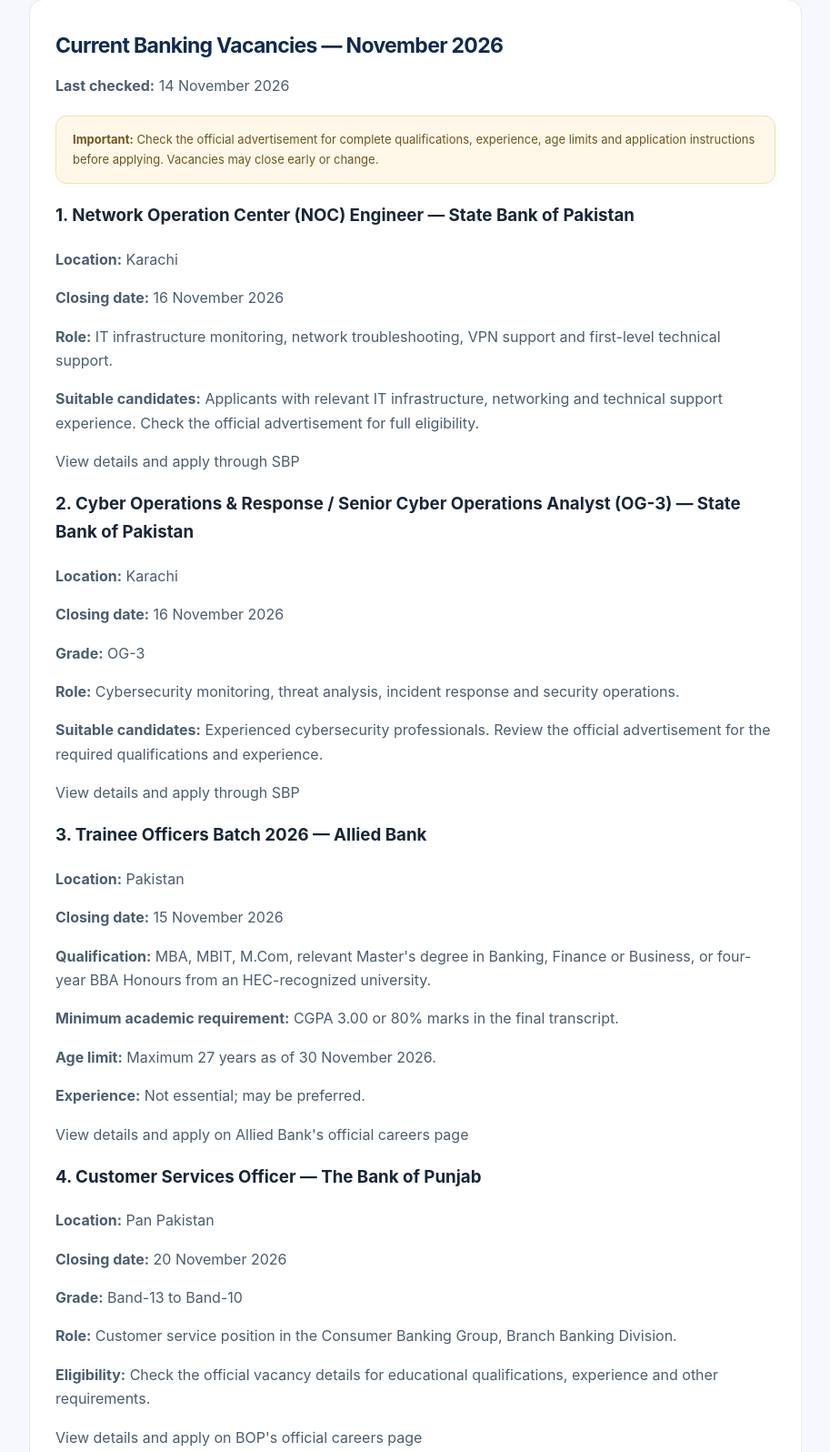
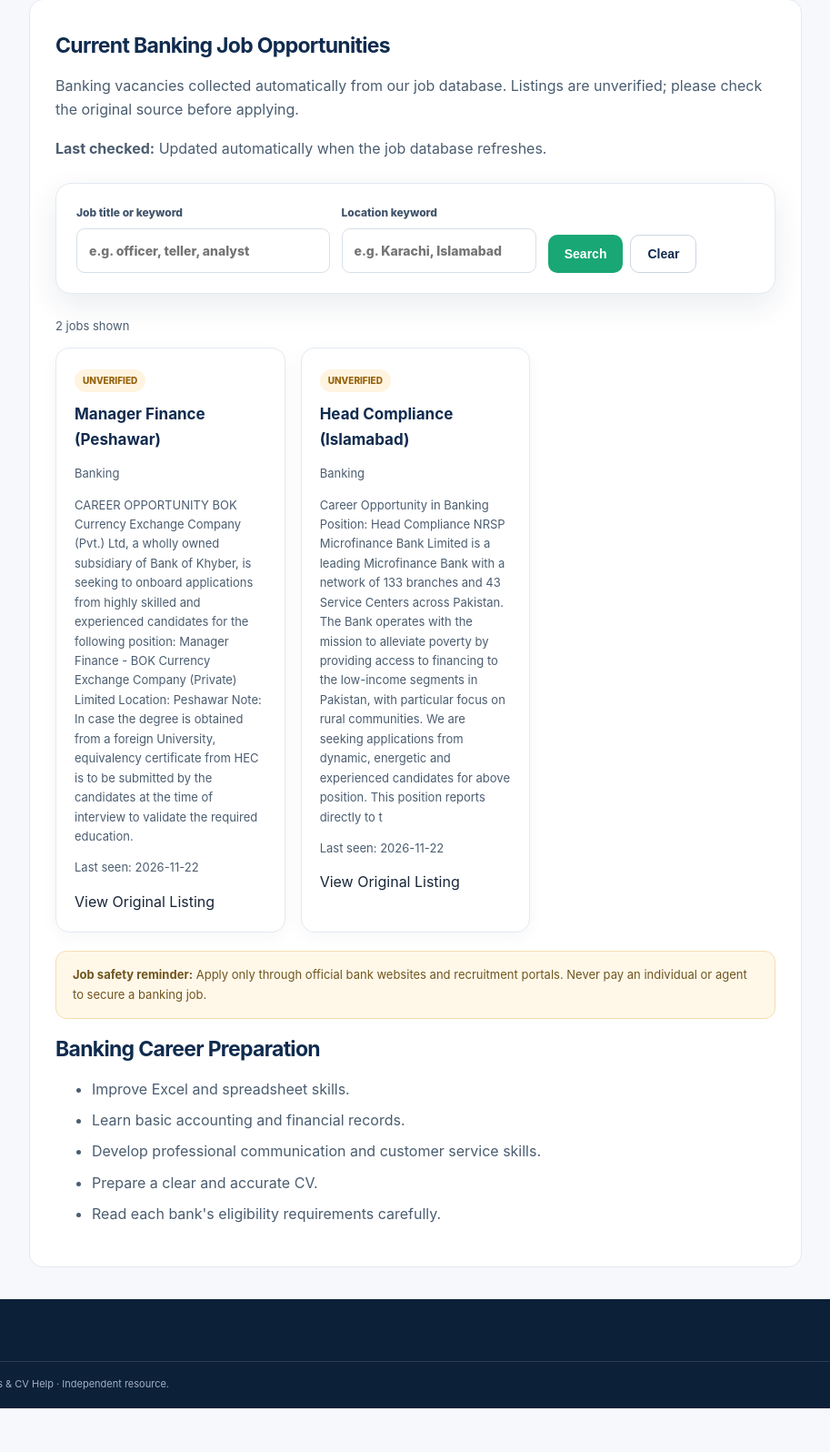
Before and after one commit to hamidkhuharo47-source/Pakistan-jobs-CV-help, a plain HTML site: page pages/banking-jobs.html in a window 1280 px wide. Shown: the part 332-1928 px from the top of the page at 91% size, without its empty margins (183-1096 px from the left). After the commit the page ends 1880 px from the top, so only its background shows below. Drawn offline with Linux system fonts and the light colour scheme.

Commit message:
Replace manual banking vacancies with automated listings

```diff
--- a/pages/banking-jobs.html
+++ b/pages/banking-jobs.html
@@ -39,57 +39,35 @@
 
 <main class="wrap" style="padding:35px 0">
 <article class="content">
+<h2>Current Banking Job Opportunities</h2>
 
-<h2>Current Banking Vacancies — November 2026</h2>
-<p><b>Last checked:</b> 14 November 2026</p>
+<p>Banking vacancies collected automatically from our job database. Listings are unverified; please check the original source before applying.</p>
 
-<div class="notice">
-<b>Important:</b> Check the official advertisement for complete qualifications, experience, age limits and application instructions before applying. Vacancies may close early or change.
-</div>
+<p><b>Last checked:</b> Updated automatically when the job database refreshes.</p>
 
-<h3>1. Network Operation Center (NOC) Engineer — State Bank of Pakistan</h3>
-<p><b>Location:</b> Karachi</p>
-<p><b>Closing date:</b> 16 November 2026</p>
-<p><b>Role:</b> IT infrastructure monitoring, network troubleshooting, VPN support and first-level technical support.</p>
-<p><b>Suitable candidates:</b> Applicants with relevant IT infrastructure, networking and technical support experience. Check the official advertisement for full eligibility.</p>
-<p><a href="https://www.sbp.org.pk/careers/information-technology-operations-department-on-contract-nov-2026" target="_blank" rel="noopener">View details and apply through SBP</a></p>
+<form class="search-panel" id="job-filter-form">
+  <div class="search-grid">
+    <label>Job title or keyword
+      <input id="filter-title" type="search" placeholder="e.g. officer, teller, analyst">
+    </label>
 
-<h3>2. Cyber Operations & Response / Senior Cyber Operations Analyst (OG-3) — State Bank of Pakistan</h3>
-<p><b>Location:</b> Karachi</p>
-<p><b>Closing date:</b> 16 November 2026</p>
-<p><b>Grade:</b> OG-3</p>
-<p><b>Role:</b> Cybersecurity monitoring, threat analysis, incident response and security operations.</p>
-<p><b>Suitable candidates:</b> Experienced cybersecurity professionals. Review the official advertisement for the required qualifications and experience.</p>
-<p><a href="https://www.sbp.org.pk/careers/cyber-security-department-2026" target="_blank" rel="noopener">View details and apply through SBP</a></p>
+    <label>Location keyword
+      <input id="filter-location" type="search" placeholder="e.g. Karachi, Islamabad">
+    </label>
 
-<h3>3. Trainee Officers Batch 2026 — Allied Bank</h3>
-<p><b>Location:</b> Pakistan</p>
-<p><b>Closing date:</b> 15 November 2026</p>
-<p><b>Qualification:</b> MBA, MBIT, M.Com, relevant Master's degree in Banking, Finance or Business, or four-year BBA Honours from an HEC-recognized university.</p>
-<p><b>Minimum academic requirement:</b> CGPA 3.00 or 80% marks in the final transcript.</p>
-<p><b>Age limit:</b> Maximum 27 years as of 30 November 2026.</p>
-<p><b>Experience:</b> Not essential; may be preferred.</p>
-<p><a href="https://www.abl.com/careers" target="_blank" rel="noopener">View details and apply on Allied Bank's official careers page</a></p>
+    <input id="filter-category" type="hidden" value="Banking">
 
-<h3>4. Customer Services Officer — The Bank of Punjab</h3>
-<p><b>Location:</b> Pan Pakistan</p>
-<p><b>Closing date:</b> 20 November 2026</p>
-<p><b>Grade:</b> Band-13 to Band-10</p>
-<p><b>Role:</b> Customer service position in the Consumer Banking Group, Branch Banking Division.</p>
-<p><b>Eligibility:</b> Check the official vacancy details for educational qualifications, experience and other requirements.</p>
-<p><a href="https://www.bop.com.pk/Available-Jobs" target="_blank" rel="noopener">View details and apply on BOP's official careers page</a></p>
+    <div class="search-actions">
+      <button class="btn btn-primary" type="submit">Search</button>
+      <button class="btn btn-outline" type="reset">Clear</button>
+    </div>
+  </div>
+</form>
 
-<h3>5. Customer Experience Officer — Zarai Taraqiati Bank Limited (ZTBL)</h3>
-<p><b>Location:</b> Check the official advertisement for posting details.</p>
-<p><b>Grade:</b> OG-II</p>
-<p><b>Closing date:</b> 22 November 2026</p>
-<p><b>Role:</b> Customer experience and service-related banking position.</p>
+<p class="result-count" id="result-count" aria-live="polite"></p>
 
-<p><b>Qualification:</b> Minimum Bachelor's degree from an HEC-recognized institute or university.</p>
-<p><b>Experience:</b> Minimum 3 years of relevant experience.</p>
-<p><b>Age limit:</b> Maximum 35 years for OG-II positions, as of the closing date.</p>
+<div class="job-grid" id="job-results"></div>
 
-<p><a href="https://ztbl.com.pk/jobs/" target="_blank" rel="noopener">View details and apply on ZTBL's official jobs page</a></p>
 
 <div class="notice">
 <b>Job safety reminder:</b> Apply only through official bank websites and recruitment portals. Never pay an individual or agent to secure a banking job.
```
